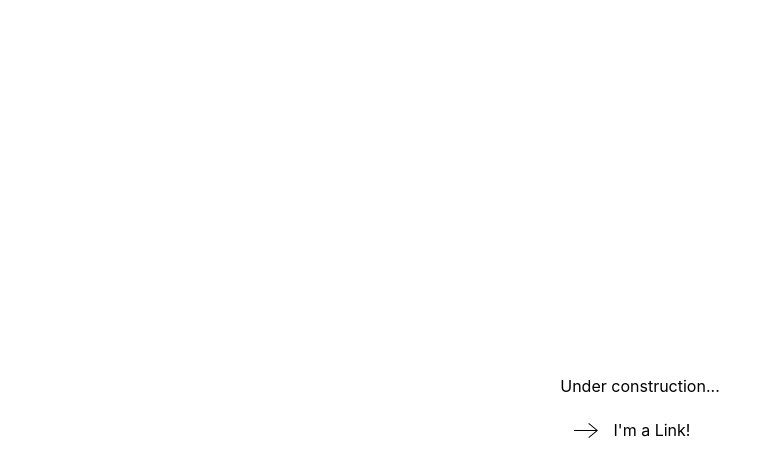
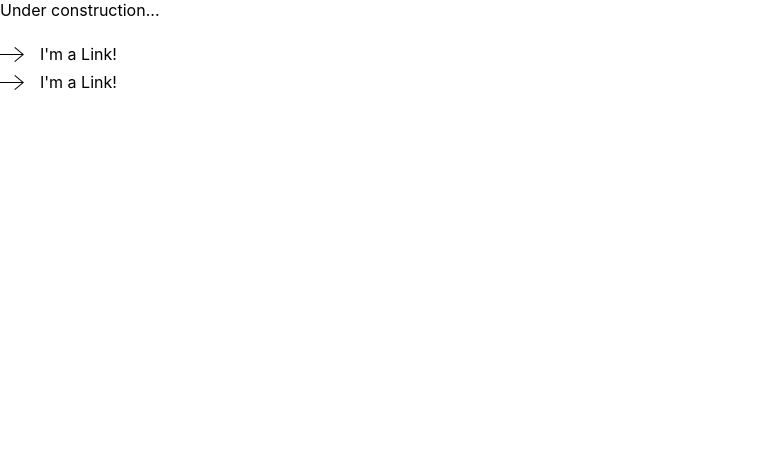
Before and after one commit to gnguralnick/gnguralnick.github.io, a React (Create React App) app: page / in a window 1280 px wide. Shown: the top 476 px of the page, without its empty margins (0-782 px from the left). Built offline with nearby package versions, Linux system fonts and the light colour scheme.

Commit message:
feat: add page skeletons and scroll snapping

```diff
--- a/src/App.jsx
+++ b/src/App.jsx
@@ -1,15 +1,18 @@
+import React from 'react';
+
+import Home from './pages/Home/Home';
+import About from './pages/About/About';
+import Projects from './pages/Projects/Projects';
+
 import './App.scss';
-import LinkList from './components/LinkList/LinkList';
+import './styles/global.scss';
 
 function App() {
   return (
-    <div className="App">
-      <div>
-        <p>Under construction...</p>
-        <LinkList>
-          <a href='#' onClick={e => e.preventDefault()}>I'm a Link!</a>
-        </LinkList>
-      </div>
+    <div className="App scroll-pages">
+      <Home />
+      <About />
+      <Projects />
     </div>
   );
 }
--- a/src/App.scss
+++ b/src/App.scss
@@ -1,9 +1 @@
 @use './styles/variables.scss' as v;
-
-.App {
-  text-align: center;
-  display: flex;
-  align-items: center;
-  justify-content: center;
-  height: 100vh;
-}
--- a/src/components/LinkList/LinkList.module.scss
+++ b/src/components/LinkList/LinkList.module.scss
@@ -11,7 +11,7 @@
             }
 
             & svg {
-                right: .5rem;
+                left: .5rem;
             }
         }
 
@@ -20,13 +20,15 @@
             color: black;
             margin-top: 0;
             padding-top: 0;
+            position: relative;
+            left: 1rem;
         }
 
         & svg {
-            transition: right .5s;
+            transition: left .5s;
             position: relative;
             top: .45rem;
-            right: 1rem;
+            left: 0rem;
             display: inline;
         }
 
--- /dev/null
+++ b/src/pages/About/About.jsx
@@ -0,0 +1,11 @@
+import React from 'react';
+
+
+const About = () => {
+
+    return <div className='scroll-page'>
+        <p>Under construction...</p>
+    </div>
+}
+
+export default About;
--- /dev/null
+++ b/src/pages/Home/Home.jsx
@@ -0,0 +1,16 @@
+import React from 'react';
+
+import LinkList from '../../components/LinkList/LinkList';
+
+const Home = () => {
+
+    return <div className='scroll-page'>
+        <p>Under construction...</p>
+        <LinkList>
+          <a href='#' onClick={e => e.preventDefault()}>I'm a Link!</a>
+          <a href='#' onClick={e => e.preventDefault()}>I'm a Link!</a>
+        </LinkList>
+    </div>
+}
+
+export default Home;
--- /dev/null
+++ b/src/pages/Projects/Projects.jsx
@@ -0,0 +1,11 @@
+import React from 'react';
+
+
+const Projects = () => {
+
+    return <div className='scroll-page'>
+        <p>Under construction...</p>
+    </div>
+}
+
+export default Projects;
--- /dev/null
+++ b/src/styles/global.scss
@@ -0,0 +1,18 @@
+html, body {
+    overflow: hidden;
+    height: 100vh;
+}
+
+.scroll-pages {
+
+    scroll-snap-type: y mandatory;
+    overflow: scroll;
+    height: 100vh;
+
+    .scroll-page {
+        width: 100%;
+        height: 100vh;
+        scroll-snap-align: start;
+    }
+
+}
```
